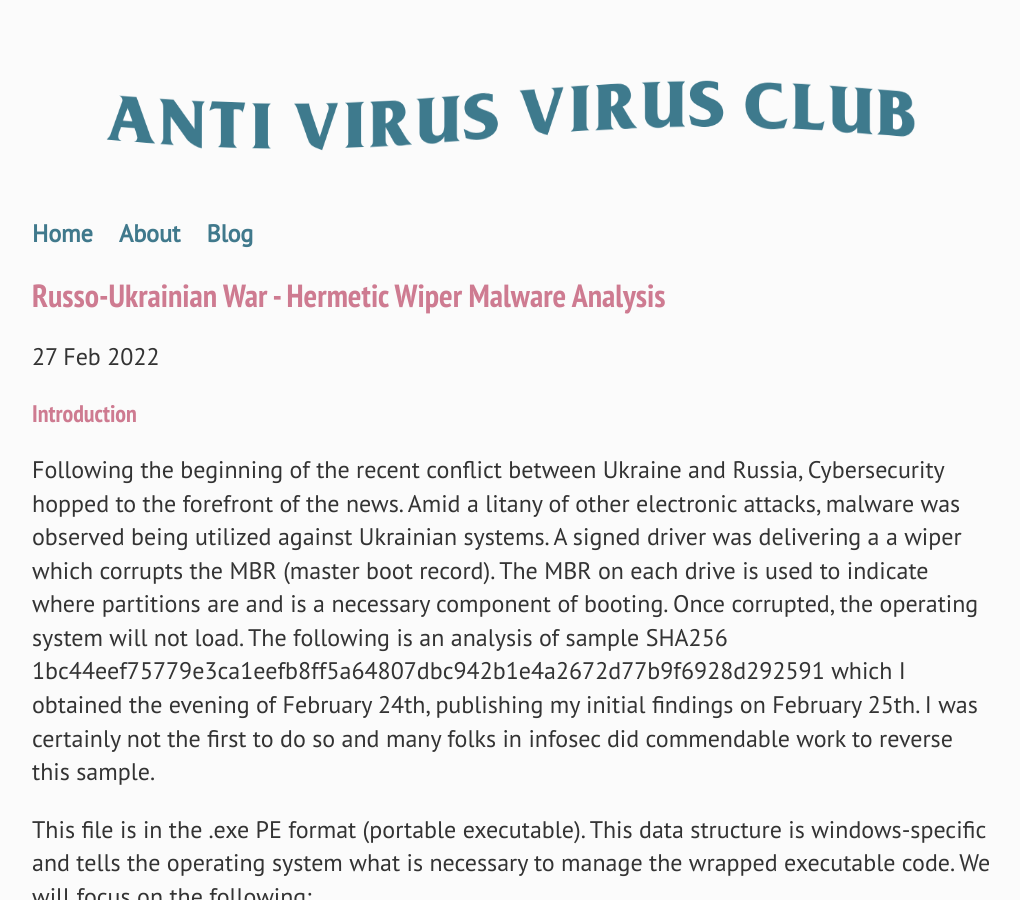
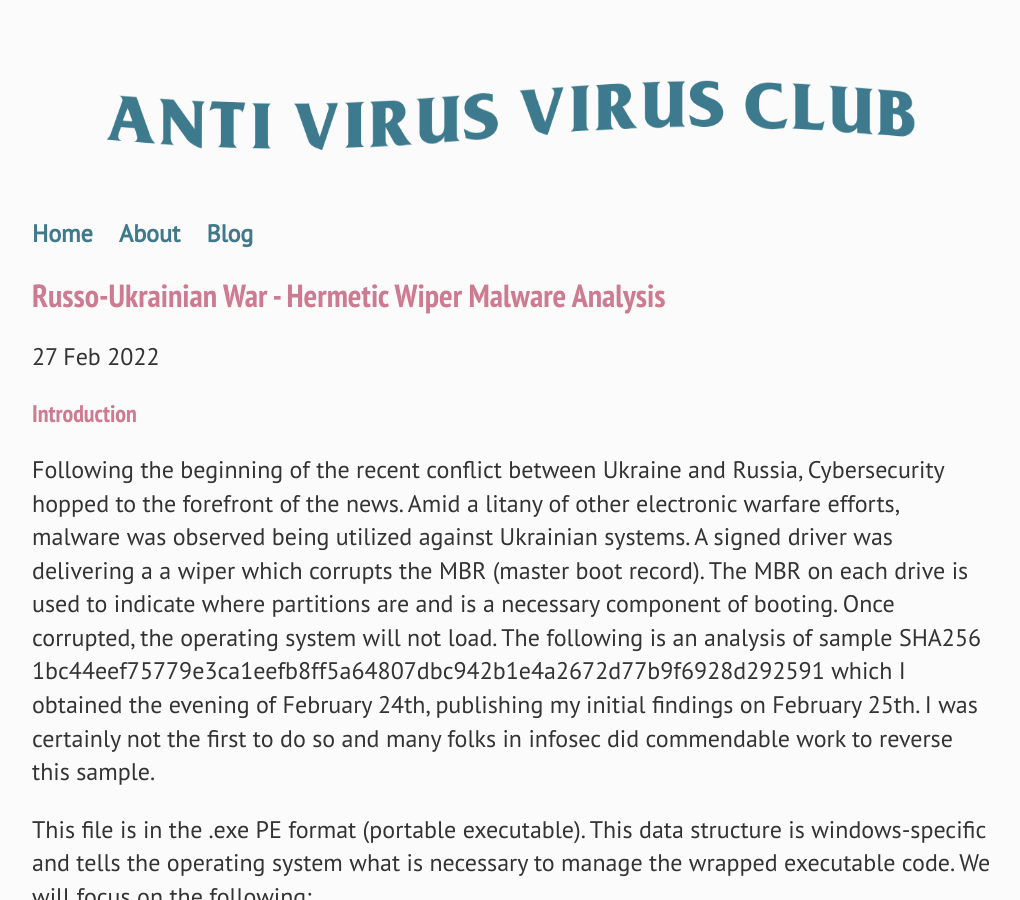
Before and after one commit to mmssr/mmssr.github.io, a Jekyll site: the page built from _posts/2022-02-27-Russo-Ukrainian War - Hermetic Wiper Malware Analysis.md, in a window 1280 px wide and 900 px high. Shown: the whole window, without its empty margins (128-1148 px from the left). Built offline with Jekyll 4.4.1, drawn with Linux system fonts in a browser that asks for light colours.

Commit message:
Update 2022-02-27-Russo-Ukrainian War - Hermetic Wiper Malware Analysis.md

````diff
--- a/_posts/2022-02-27-Russo-Ukrainian War - Hermetic Wiper Malware Analysis.md
+++ b/_posts/2022-02-27-Russo-Ukrainian War - Hermetic Wiper Malware Analysis.md
@@ -5,7 +5,7 @@
 ---
 
 <h2>Introduction</h2>
-Following the beginning of the recent conflict between Ukraine and Russia, Cybersecurity hopped to the forefront of the news. Amid a litany of other electronic attacks, malware was observed being utilized against Ukrainian systems. A signed driver was delivering a a wiper which corrupts the MBR (master boot record). The MBR on each drive is used to indicate where partitions are and is a necessary component of booting. Once corrupted, the operating system will not load. The following is an analysis of sample SHA256 1bc44eef75779e3ca1eefb8ff5a64807dbc942b1e4a2672d77b9f6928d292591 which I obtained the evening of February 24th, publishing my initial findings on February 25th. I was certainly not the first to do so and many folks in infosec did commendable work to reverse this sample.
+Following the beginning of the recent conflict between Ukraine and Russia, Cybersecurity hopped to the forefront of the news. Amid a litany of other electronic warfare efforts, malware was observed being utilized against Ukrainian systems. A signed driver was delivering a a wiper which corrupts the MBR (master boot record). The MBR on each drive is used to indicate where partitions are and is a necessary component of booting. Once corrupted, the operating system will not load. The following is an analysis of sample SHA256 1bc44eef75779e3ca1eefb8ff5a64807dbc942b1e4a2672d77b9f6928d292591 which I obtained the evening of February 24th, publishing my initial findings on February 25th. I was certainly not the first to do so and many folks in infosec did commendable work to reverse this sample.
 
 This file is in the .exe PE format (portable executable). This data structure is windows-specific and tells the operating system what is necessary to manage the wrapped executable code. We will focus on the following:
 ```
````
